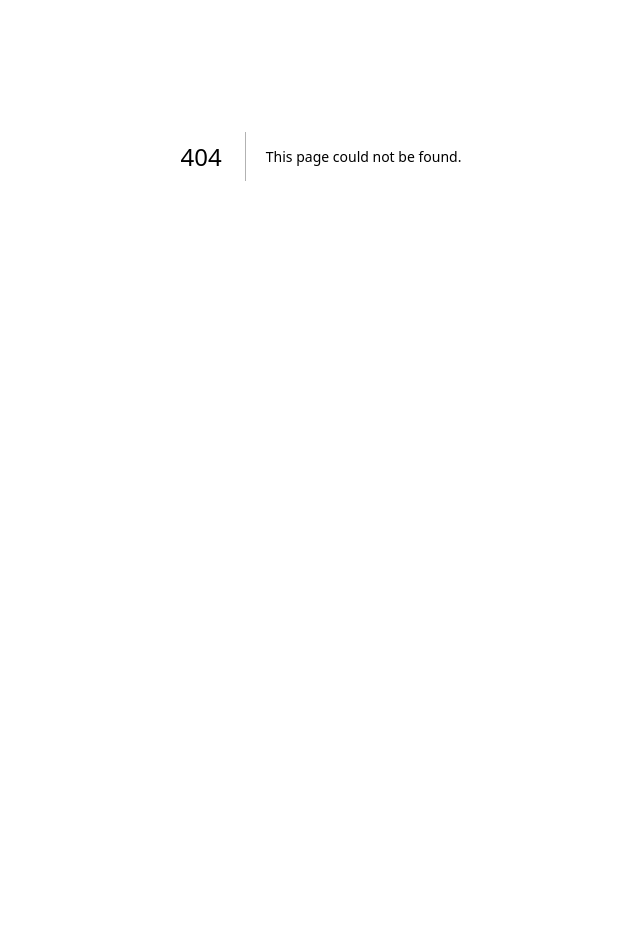
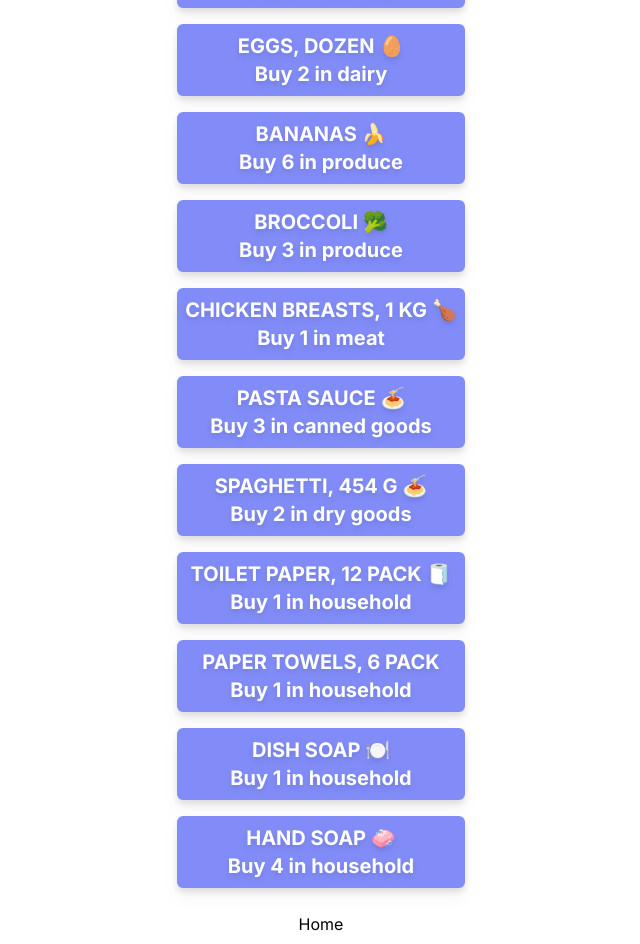
Before and after one commit to kevin-liuu/cprg306-assignments, a Next.js app: page /week3 in a window 1280 px wide. Before the commit this address had no page. Shown: the part 244-1188 px from the top of the page, without its empty margins (319-959 px from the left). Before the commit the page ends 800 px from the top, so only its background shows below. Built offline with nearby package versions, Linux system fonts and the light colour scheme.

Commit message:
feat: added week3 page, shopping list

```diff
--- a/app/globals.css
+++ b/app/globals.css
@@ -2,7 +2,7 @@
 @tailwind components;
 @tailwind utilities;
 
-:root {
+/* :root {
   --foreground-rgb: 0, 0, 0;
   --background-start-rgb: 214, 219, 220;
   --background-end-rgb: 255, 255, 255;
@@ -24,4 +24,4 @@ body {
       rgb(var(--background-end-rgb))
     )
     rgb(var(--background-start-rgb));
-}
+} */
--- a/app/page.js
+++ b/app/page.js
@@ -9,7 +9,10 @@ export default function Home() {
       <h1 className="text-5xl text-center font-extrabold font-sans mt-10 mb-10">CPRG 306: Web Development 2 - Assignments</h1>
       <StudentInfo></StudentInfo>
       <div className="text-center hover:text-cyan-400 hover:underline p-2">
-        <Link href="/week2">Week 2</Link>
+        <Link href="/week2">week2</Link>
+      </div>
+      <div className="text-center hover:text-cyan-400 hover:underline p-2">
+        <Link href="/week3">week3</Link>
       </div>
     </main>
   );
--- /dev/null
+++ b/app/week3/item-list.js
@@ -0,0 +1,92 @@
+import Item from './item.jsx';
+
+export default function ItemList() {
+    const item1 = {
+        name: "milk, 4 L 🥛",
+        quantity: 1,
+        category: "dairy",
+      };
+
+      const item2 = {
+        name: "bread 🍞",
+        quantity: 2,
+        category: "bakery",
+      };
+
+      const item3 = {
+        name: "eggs, dozen 🥚",
+        quantity: 2,
+        category: "dairy",
+      };
+
+      const item4 = {
+        name: "bananas 🍌",
+        quantity: 6,
+        category: "produce",
+      };
+
+      const item5 = {
+        name: "broccoli 🥦",
+        quantity: 3,
+        category: "produce",
+      };
+
+      const item6 = {
+        name: "chicken breasts, 1 kg 🍗",
+        quantity: 1,
+        category: "meat",
+      };
+
+      const item7 = {
+        name: "pasta sauce 🍝",
+        quantity: 3,
+        category: "canned goods",
+      };
+
+      const item8 = {
+        name: "spaghetti, 454 g 🍝",
+        quantity: 2,
+        category: "dry goods",
+      };
+
+      const item9 = {
+        name: "toilet paper, 12 pack 🧻",
+        quantity: 1,
+        category: "household",
+      };
+
+      const item10 = {
+        name: "paper towels, 6 pack",
+        quantity: 1,
+        category: "household",
+      };
+
+      const item11 = {
+        name: "dish soap 🍽️",
+        quantity: 1,
+        category: "household",
+      };
+
+      const item12 = {
+        name: "hand soap 🧼",
+        quantity: 4,
+        category: "household",
+      };
+
+    return(
+        <div>
+            <Item {...item1}/>
+            <Item {...item2}/>
+            <Item {...item3}/>
+            <Item {...item4}/>
+            <Item {...item5}/>
+            <Item {...item6}/>
+            <Item {...item7}/>
+            <Item {...item8}/>
+            <Item {...item9}/>
+            <Item {...item10}/>
+            <Item {...item11}/>
+            <Item {...item12}/>
+        </div>
+    );
+}
--- /dev/null
+++ b/app/week3/item.jsx
@@ -0,0 +1,13 @@
+
+function Item (props){
+    return(
+
+        <div className="p-2 m-4 bg-indigo-400 max-w-sm rounded-md drop-shadow-lg">
+            <ul className="text-xl font-bold text-white text-center drop-shadow-md">
+                <li className="uppercase">{props.name}</li>
+                <li>Buy {props.quantity} in {props.category}</li>
+            </ul>
+        </div>
+    );
+}
+export default Item;
--- /dev/null
+++ b/app/week3/page.js
@@ -0,0 +1,18 @@
+import Link from 'next/link';
+import ItemList from './item-list.js';
+
+export default function Week3page (){
+    return (
+        <div className="flex-col">
+            <h1 className="text-3xl font-bold text-center mt-5 mb-5"> Shopping List (week3)</h1>
+
+            <div className="flex justify-center">
+                <ItemList></ItemList>
+            </div>
+
+            <div className="text-center hover:text-cyan-400 hover:underline p-2">
+                <Link href="/">Home</Link>
+            </div>
+        </div>
+    );
+}
```
Also changed, not shown: app/week2/page.js (+2 -5 lines).
